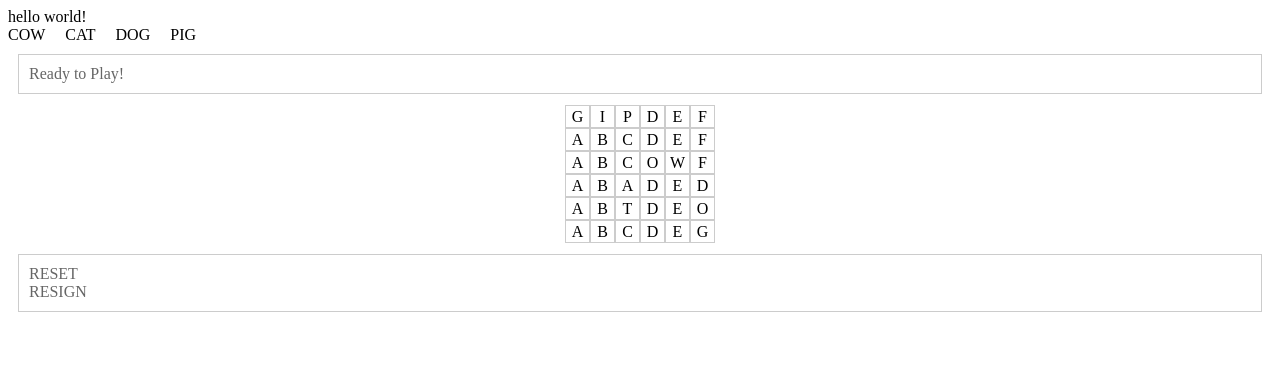
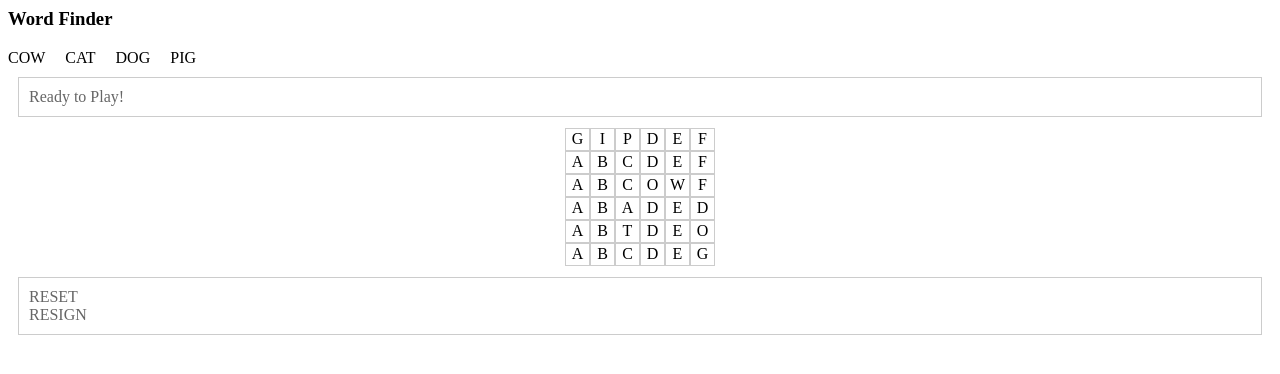
Before and after one commit to dmgig/find-a-word, a plain HTML site: page index.html in a window 1280 px wide. Drawn offline with nearby package versions, Linux system fonts and the light colour scheme.

Commit message:
change title

```diff
--- a/index.html
+++ b/index.html
@@ -5,7 +5,7 @@
 </head>
 <body>
 
-  <div id="title">hello  world!</div>
+  <h3>Word Finder</h3>
 
   <div id="wordlist-container"></div>
 
```
